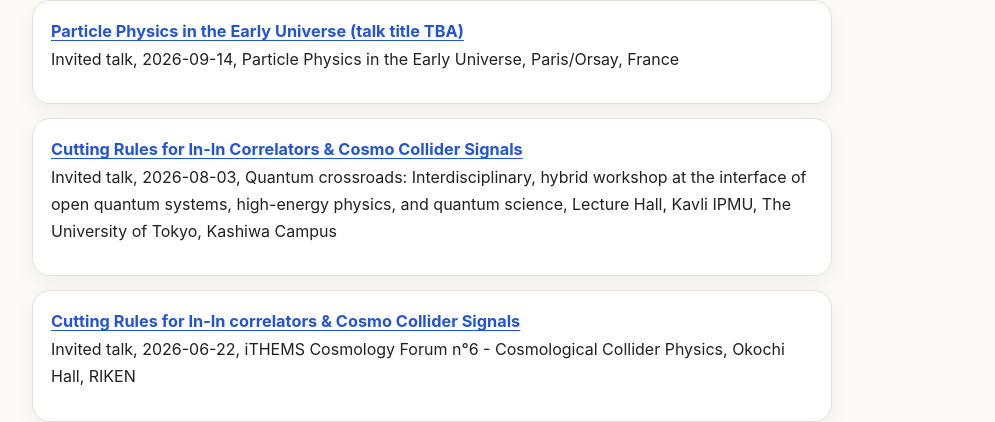
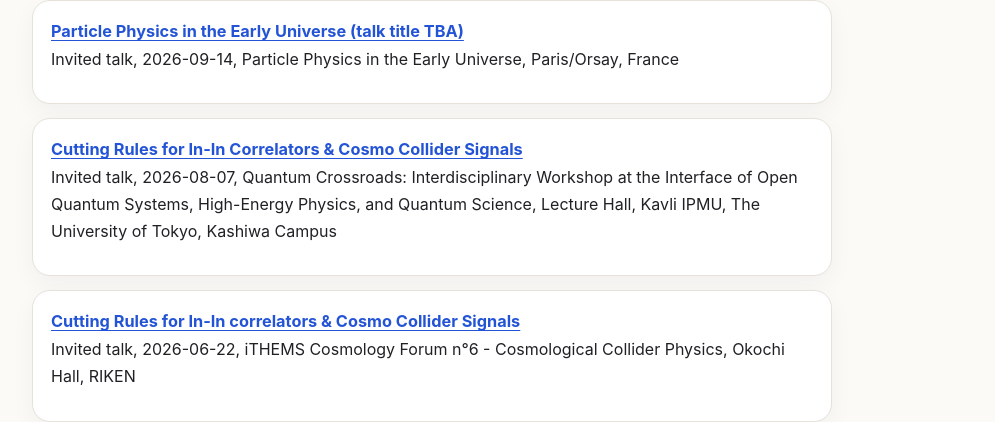
Before and after one commit to kyoheimukaida/kyoheimukaida.github.io, a Jekyll site: the page built from index.md, in a window 1280 px wide. Shown: the part 1726-2148 px from the top of the page, without its empty margins (142-1137 px from the left). Built offline with Jekyll 4.4.1, drawn with Linux system fonts in a browser that asks for light colours.

Commit message:
Update public talks from calendar

```diff
--- a/index.md
+++ b/index.md
@@ -81,7 +81,7 @@ For the complete publication list, see my [INSPIRE author profile](https://inspi
   Invited talk, 2026-09-14, Particle Physics in the Early Universe, Paris/Orsay, France
 
 - **[Cutting Rules for In-In Correlators & Cosmo Collider Signals](https://indico.ipmu.jp/event/519/)**<br>
-  Invited talk, 2026-08-03, Quantum crossroads: Interdisciplinary, hybrid workshop at the interface of open quantum systems, high-energy physics, and quantum science, Lecture Hall, Kavli IPMU, The University of Tokyo, Kashiwa Campus
+  Invited talk, 2026-08-07, Quantum Crossroads: Interdisciplinary Workshop at the Interface of Open Quantum Systems, High-Energy Physics, and Quantum Science, Lecture Hall, Kavli IPMU, The University of Tokyo, Kashiwa Campus
 
 - **[Cutting Rules for In-In correlators & Cosmo Collider Signals](https://indico2.riken.jp/event/5612/timetable/#20260622)**<br>
   Invited talk, 2026-06-22, iTHEMS Cosmology Forum n°6 - Cosmological Collider Physics, Okochi Hall, RIKEN
```
Also changed, not shown: talks.md (+1 -1 lines).
